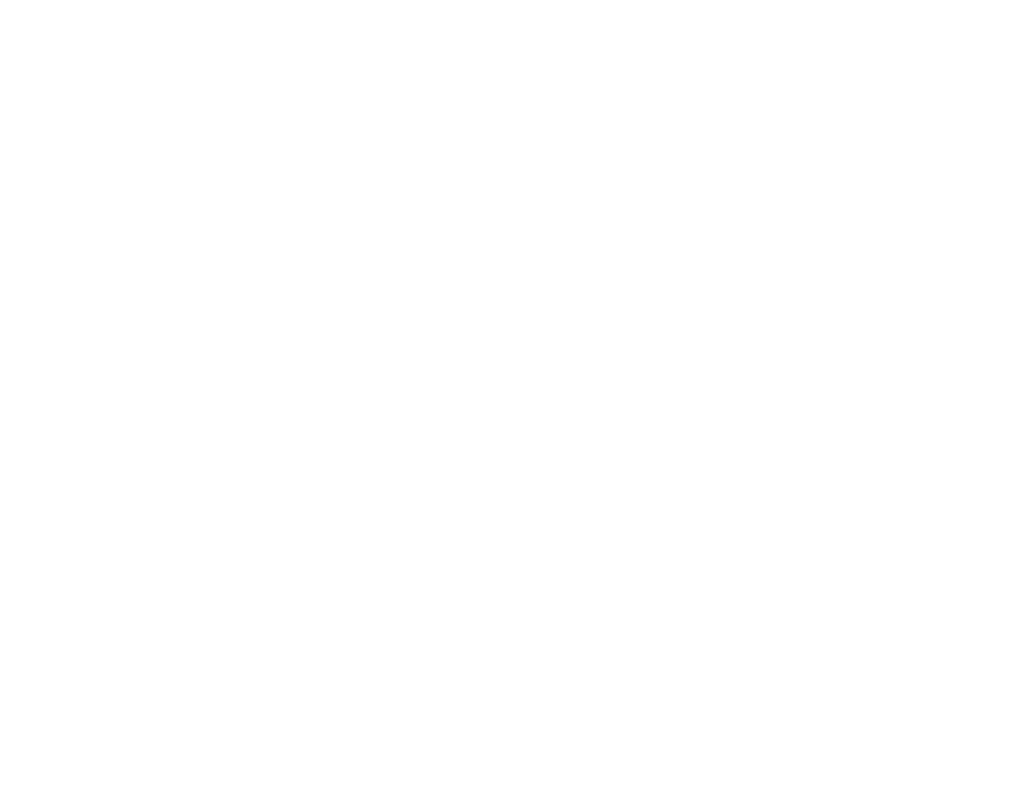
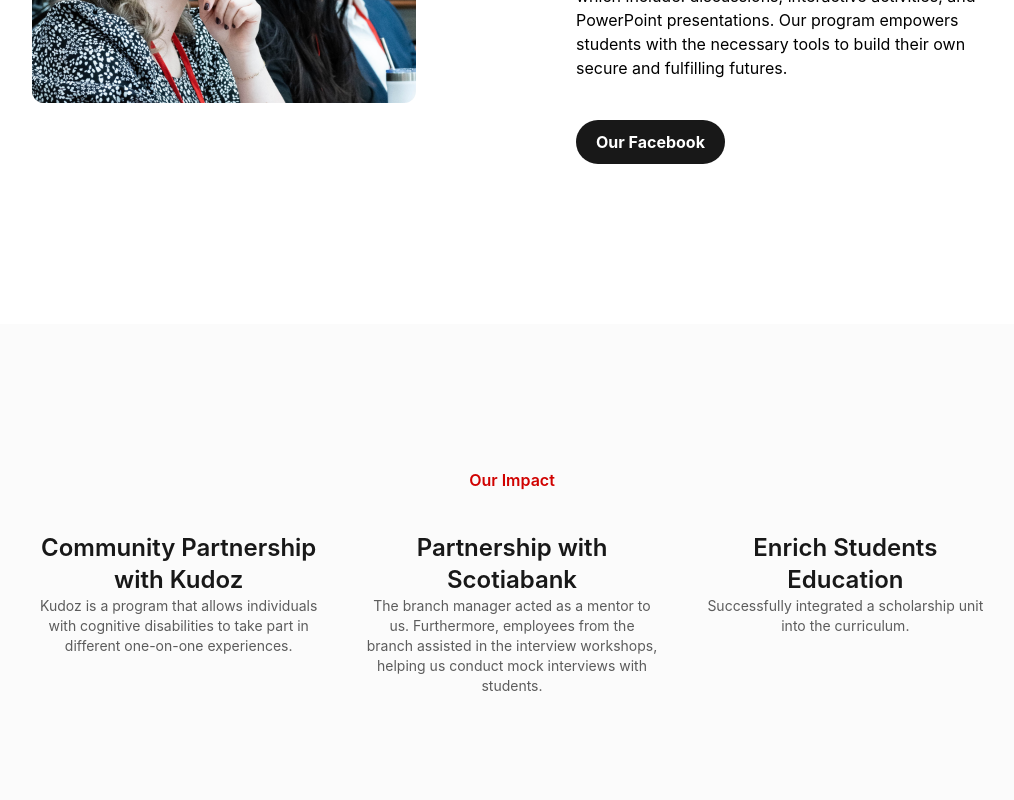
Before and after one commit to marketing-enactussfu/marketing-enactussfu.github.io, a React (Create React App) app in the folder frontend/: page /projects/past-projects/kindred-knots in a window 1280 px wide. Before the commit this address had no page. Shown: the part 880-1680 px from the top of the page, without its empty margins (128-1142 px from the left). Before the commit the page ends 800 px from the top, so only its background shows below. Built offline with nearby package versions, Linux system fonts and the light colour scheme.

Commit message:
set up some past projects

```diff
--- a/frontend/src/App.js
+++ b/frontend/src/App.js
@@ -11,7 +11,9 @@ import CountOnMe from './pastProject/CountOnMe';
 import ChangemakerChallenge from './pastProject/ChangemakerChallenge';
 import BrightIdeas from './pastProject/BrightIdeas';
 import BannerBags from './pastProject/BannerBags';
-
+import MediaMind from './pastProject/MediaMind';
+import ReFresh from './pastProject/ReFresh';
+import KindredKnots from './pastProject/KindredKnots';
 
 export default function App() {
   return (
@@ -27,6 +29,9 @@ export default function App() {
         <Route path='/projects/past-projects/changemaker-challenge' element={<ChangemakerChallenge/>} />
         <Route path='/projects/past-projects/bright-ideas' element={<BrightIdeas/>} />
         <Route path='/projects/past-projects/banner-bags' element={<BannerBags/>} />
+        <Route path='/projects/past-projects/media-mind' element={<MediaMind/>} />
+        <Route path='/projects/past-projects/refresh' element={<ReFresh/>} />
+        <Route path='/projects/past-projects/kindred-knots' element={<KindredKnots/>} />
 
 
       </Routes>
--- a/frontend/src/Home.jsx
+++ b/frontend/src/Home.jsx
@@ -69,7 +69,7 @@ const Home = () =>{
                         </p>
                         {/* <button className="bg-red-600 text-white py-3 px-6 rounded-full hover:bg-red-600 transition"> */}
                         <button className="session-button md:"
-                                onClick={() => navigate('/careder')}>
+                                onClick={() => navigate('/careers')}>
                             Join Our Team
                         </button>
                         </div>
@@ -117,7 +117,8 @@ const Home = () =>{
                             <span className="text-[#D00200]">187,000+ hours</span> to improve the lives of over{" "}
                             <span className="text-[#D00200]">15,000+ individuals.</span>
                         </div>
-                        <div className="grid grid-cols-1 md:grid-cols-5 gap-8 mt-6">
+                        {/* <div className="grid grid-cols-1 md:grid-cols-5 gap-8 mt-6"> */}
+                        <div className = 'flex flex-col md:flex-row justify-between gap-8 mt-6'>
                             {highLightsContent.map((session, index) => (
                             <div key={index}>
                                 <div className="text-[32px] font-bold">{session.title}</div>
--- a/frontend/src/components/NavBar.jsx
+++ b/frontend/src/components/NavBar.jsx
@@ -39,7 +39,7 @@ function Navbar() {
               className="mt-4 z-10 z-[1000] left-1/2 -translate-x-1/2 opacity-0 border border-gray-200 invisible absolute bg-white divide-y divide-gray-100 rounded-lg shadow w-44 dark:bg-gray-700 transition-all duration-500 ease-out transform scale-95">
               <li>
                 <a
-                  href="#"
+                  href="/about/what-we-do"
                   className="bg-white text-sm block px-4 py-3 mt-1 mx-1 text-gray-600 hover:bg-gray-100 flex items-center gap-2"
                 >
                   <img
@@ -53,7 +53,7 @@ function Navbar() {
 
               <div>
                 <a
-                  href="#"
+                  href="/about/our-team"
                   className="bg-white block px-4 py-3 mb-1 mx-1 text-gray-600 hover:bg-gray-100 flex items-center gap-2"
                 >
                   <img src={about} alt="About" className="h-5 w-5" />
--- /dev/null
+++ b/frontend/src/pastProject/KindredKnots.jsx
@@ -0,0 +1,52 @@
+import React from 'react';
+import PageTemplate from '../components/PageTemplate';
+import { importAll } from '../utilities/importImages';
+import { history } from '../data/history';
+import { PastProjectIntro } from '../components/PastProjectIntro';
+
+const KindredKnots =() => {
+    const generalImages = importAll(require.context('../images/pastProject/countOnMe', false, /\.(png|jpe?g|svg)$/));
+    const aboutUsText = "Count on Me strives to provide youth with assistance in financial literacy, financial independence, and employability skills. We partner with community organizations and highschools to provide workshops regarding 5 topics. Our project is lead by trained youth leaders and consists of five hands-on workshops which include: discussions, interactive activities, and PowerPoint presentations. Our program empowers students with the necessary tools to build their own secure and fulfilling futures.";
+    const impactStats = [
+        {title: "Community Partnership with Kudoz",description: "Kudoz is a program that allows individuals with cognitive disabilities to take part in different one-on-one experiences."},
+        {title: "Partnership with Scotiabank",description: "The branch manager acted as a mentor to us. Furthermore, employees from the branch assisted in the interview workshops, helping us conduct mock interviews with students."},
+        {title: "Enrich Students Education",description: "Successfully integrated a scholarship unit into the curriculum."}
+      ];
+
+    const mainpage =(
+        <main className = 'mt-4'>
+            <div className = 'flex flex-col gap-40'>
+                <PastProjectIntro timeRange={'2014-2016'} title ={'Count On Me'}  hasButton = {true} buttonText={'Our Facebook'} aboutUsText={aboutUsText} image = {generalImages}/>
+
+                <div className='bg-[#FBFBFB] py-36 w-screen'>
+                    <div className='mx-20 md:mx-40 flex flex-col gap-20'>
+
+                        <div className='flex flex-col items-center'>
+                        <div className="text-md text-[#D00200] font-semibold cursor-pointer">Our Impact</div>
+
+                        {/* Updated with grid layout */}
+                        <div className='grid grid-cols-1 md:grid-cols-3 gap-10 py-10'>
+                            {impactStats.map((stat, index) => (
+                            <div key={index} className='text-center'>
+                                <div className='text-[#181818] text-2xl font-semibold'>{stat.title}</div>
+                                <div className='text-[#5C5C5C] text-sm'>{stat.description}</div>
+                            </div>
+                            ))}
+                        </div>
+
+                        </div>
+
+                    </div>
+                </div>
+
+             </div>
+
+        </main>
+    );
+
+    return (
+        <PageTemplate component={mainpage}></PageTemplate>
+    );
+}
+
+export default KindredKnots;
--- /dev/null
+++ b/frontend/src/pastProject/MediaMind.jsx
@@ -0,0 +1,52 @@
+import React from 'react';
+import PageTemplate from '../components/PageTemplate';
+import { importAll } from '../utilities/importImages';
+import { history } from '../data/history';
+import { PastProjectIntro } from '../components/PastProjectIntro';
+
+const MediaMind =() => {
+    const generalImages = importAll(require.context('../images/pastProject/countOnMe', false, /\.(png|jpe?g|svg)$/));
+    const aboutUsText = "Count on Me strives to provide youth with assistance in financial literacy, financial independence, and employability skills. We partner with community organizations and highschools to provide workshops regarding 5 topics. Our project is lead by trained youth leaders and consists of five hands-on workshops which include: discussions, interactive activities, and PowerPoint presentations. Our program empowers students with the necessary tools to build their own secure and fulfilling futures.";
+    const impactStats = [
+        {title: "Community Partnership with Kudoz",description: "Kudoz is a program that allows individuals with cognitive disabilities to take part in different one-on-one experiences."},
+        {title: "Partnership with Scotiabank",description: "The branch manager acted as a mentor to us. Furthermore, employees from the branch assisted in the interview workshops, helping us conduct mock interviews with students."},
+        {title: "Enrich Students Education",description: "Successfully integrated a scholarship unit into the curriculum."}
+      ];
+
+    const mainpage =(
+        <main className = 'mt-4'>
+            <div className = 'flex flex-col gap-40'>
+                <PastProjectIntro timeRange={'2014-2016'} title ={'Count On Me'}  hasButton = {true} buttonText={'Our Facebook'} aboutUsText={aboutUsText} image = {generalImages}/>
+
+                <div className='bg-[#FBFBFB] py-36 w-screen'>
+                    <div className='mx-20 md:mx-40 flex flex-col gap-20'>
+
+                        <div className='flex flex-col items-center'>
+                        <div className="text-md text-[#D00200] font-semibold cursor-pointer">Our Impact</div>
+
+                        {/* Updated with grid layout */}
+                        <div className='grid grid-cols-1 md:grid-cols-3 gap-10 py-10'>
+                            {impactStats.map((stat, index) => (
+                            <div key={index} className='text-center'>
+                                <div className='text-[#181818] text-2xl font-semibold'>{stat.title}</div>
+                                <div className='text-[#5C5C5C] text-sm'>{stat.description}</div>
+                            </div>
+                            ))}
+                        </div>
+
+                        </div>
+
+                    </div>
+                </div>
+
+             </div>
+
+        </main>
+    );
+
+    return (
+        <PageTemplate component={mainpage}></PageTemplate>
+    );
+}
+
+export default MediaMind;
--- /dev/null
+++ b/frontend/src/pastProject/ReFresh.jsx
@@ -0,0 +1,52 @@
+import React from 'react';
+import PageTemplate from '../components/PageTemplate';
+import { importAll } from '../utilities/importImages';
+import { history } from '../data/history';
+import { PastProjectIntro } from '../components/PastProjectIntro';
+
+const ReFresh =() => {
+    const generalImages = importAll(require.context('../images/pastProject/countOnMe', false, /\.(png|jpe?g|svg)$/));
+    const aboutUsText = "Count on Me strives to provide youth with assistance in financial literacy, financial independence, and employability skills. We partner with community organizations and highschools to provide workshops regarding 5 topics. Our project is lead by trained youth leaders and consists of five hands-on workshops which include: discussions, interactive activities, and PowerPoint presentations. Our program empowers students with the necessary tools to build their own secure and fulfilling futures.";
+    const impactStats = [
+        {title: "Community Partnership with Kudoz",description: "Kudoz is a program that allows individuals with cognitive disabilities to take part in different one-on-one experiences."},
+        {title: "Partnership with Scotiabank",description: "The branch manager acted as a mentor to us. Furthermore, employees from the branch assisted in the interview workshops, helping us conduct mock interviews with students."},
+        {title: "Enrich Students Education",description: "Successfully integrated a scholarship unit into the curriculum."}
+      ];
+
+    const mainpage =(
+        <main className = 'mt-4'>
+            <div className = 'flex flex-col gap-40'>
+                <PastProjectIntro timeRange={'2014-2016'} title ={'Count On Me'}  hasButton = {true} buttonText={'Our Facebook'} aboutUsText={aboutUsText} image = {generalImages}/>
+
+                <div className='bg-[#FBFBFB] py-36 w-screen'>
+                    <div className='mx-20 md:mx-40 flex flex-col gap-20'>
+
+                        <div className='flex flex-col items-center'>
+                        <div className="text-md text-[#D00200] font-semibold cursor-pointer">Our Impact</div>
+
+                        {/* Updated with grid layout */}
+                        <div className='grid grid-cols-1 md:grid-cols-3 gap-10 py-10'>
+                            {impactStats.map((stat, index) => (
+                            <div key={index} className='text-center'>
+                                <div className='text-[#181818] text-2xl font-semibold'>{stat.title}</div>
+                                <div className='text-[#5C5C5C] text-sm'>{stat.description}</div>
+                            </div>
+                            ))}
+                        </div>
+
+                        </div>
+
+                    </div>
+                </div>
+
+             </div>
+
+        </main>
+    );
+
+    return (
+        <PageTemplate component={mainpage}></PageTemplate>
+    );
+}
+
+export default ReFresh;
```
Also changed, not shown: frontend/src/about/OurTeam.jsx (+4 -4 lines).
